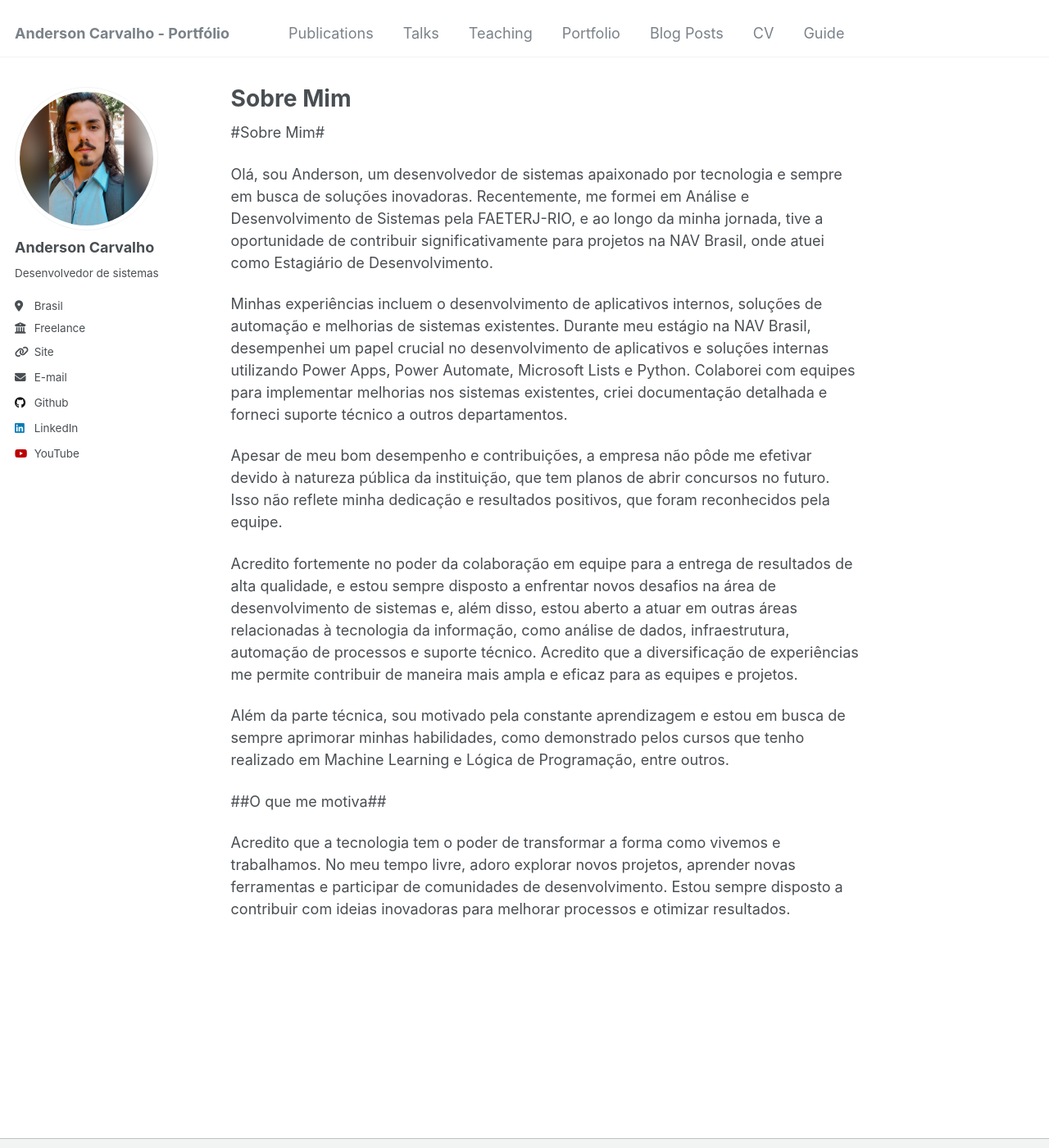
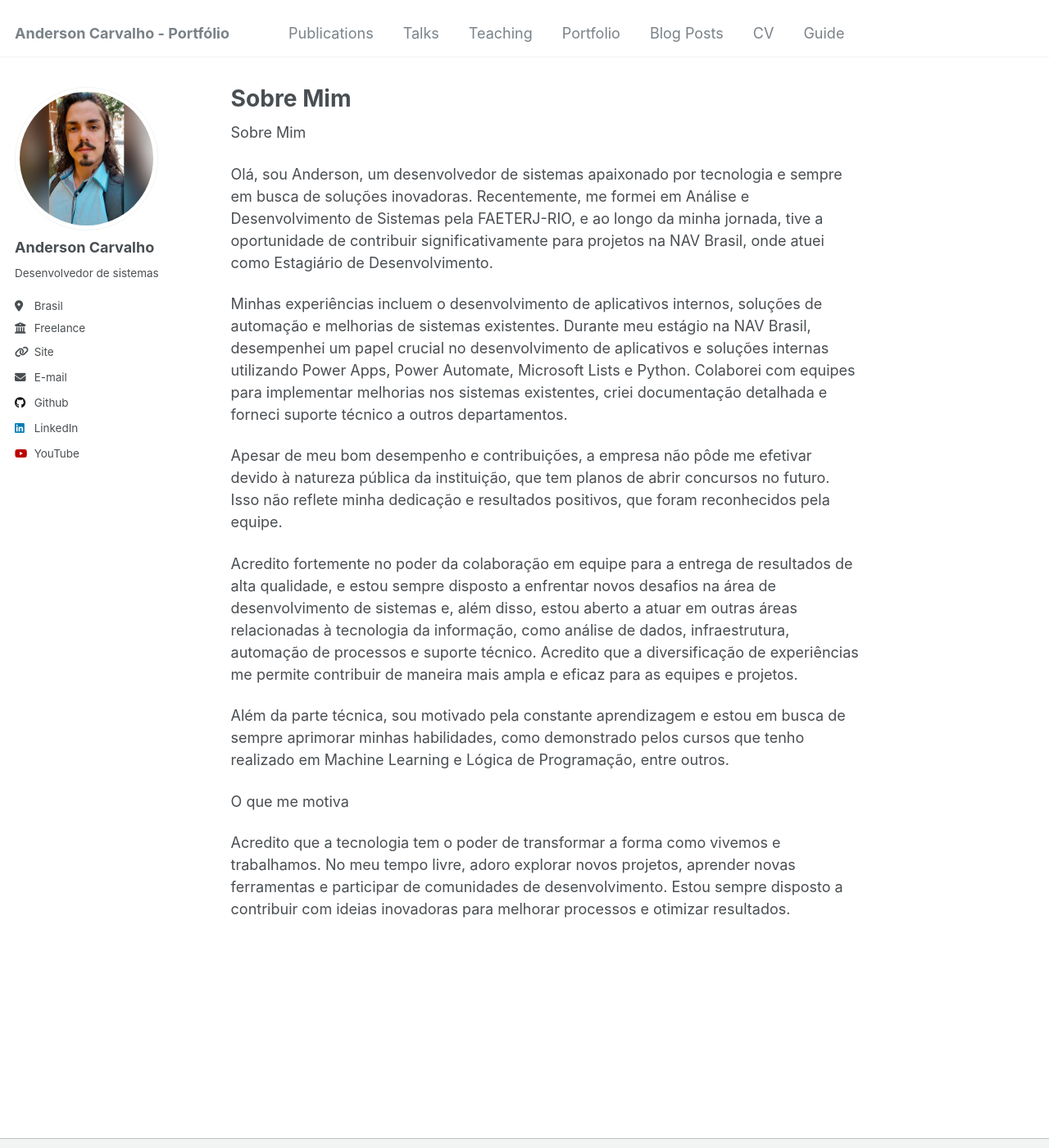
Before and after one commit to AndersonCarvalho96/andersoncarvalho.github.io, a Jekyll site: the page built from _pages/about.md, in a window 1280 px wide and 1400 px high. Shown: the whole window at 82% size. Built offline with Jekyll 4.4.1, drawn with Linux system fonts in a browser that asks for light colours.

```diff
--- a/_pages/about.md
+++ b/_pages/about.md
@@ -8,7 +8,7 @@ redirect_from:
   - /about.html
 ---
 
-#Sobre Mim#
+Sobre Mim
 
 Olá, sou Anderson, um desenvolvedor de sistemas apaixonado por tecnologia e sempre em busca de soluções inovadoras. Recentemente, me formei em Análise e Desenvolvimento de Sistemas pela FAETERJ-RIO, e ao longo da minha jornada, tive a oportunidade de contribuir significativamente para projetos na NAV Brasil, onde atuei como Estagiário de Desenvolvimento.
 
@@ -20,6 +20,6 @@ Acredito fortemente no poder da colaboração em equipe para a entrega de result
 
 Além da parte técnica, sou motivado pela constante aprendizagem e estou em busca de sempre aprimorar minhas habilidades, como demonstrado pelos cursos que tenho realizado em Machine Learning e Lógica de Programação, entre outros.
 
-##O que me motiva##
+O que me motiva
 
 Acredito que a tecnologia tem o poder de transformar a forma como vivemos e trabalhamos. No meu tempo livre, adoro explorar novos projetos, aprender novas ferramentas e participar de comunidades de desenvolvimento. Estou sempre disposto a contribuir com ideias inovadoras para melhorar processos e otimizar resultados.
```
